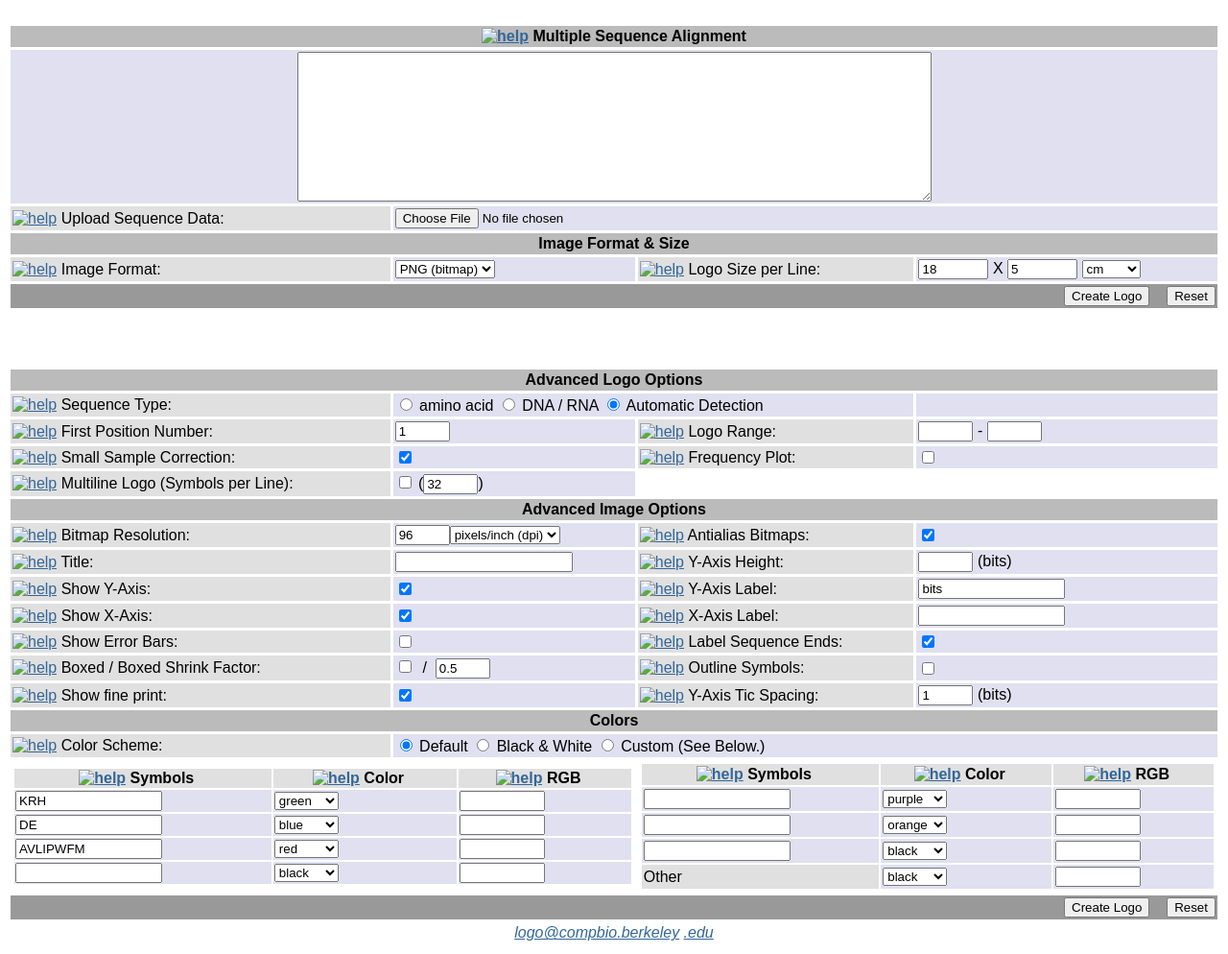
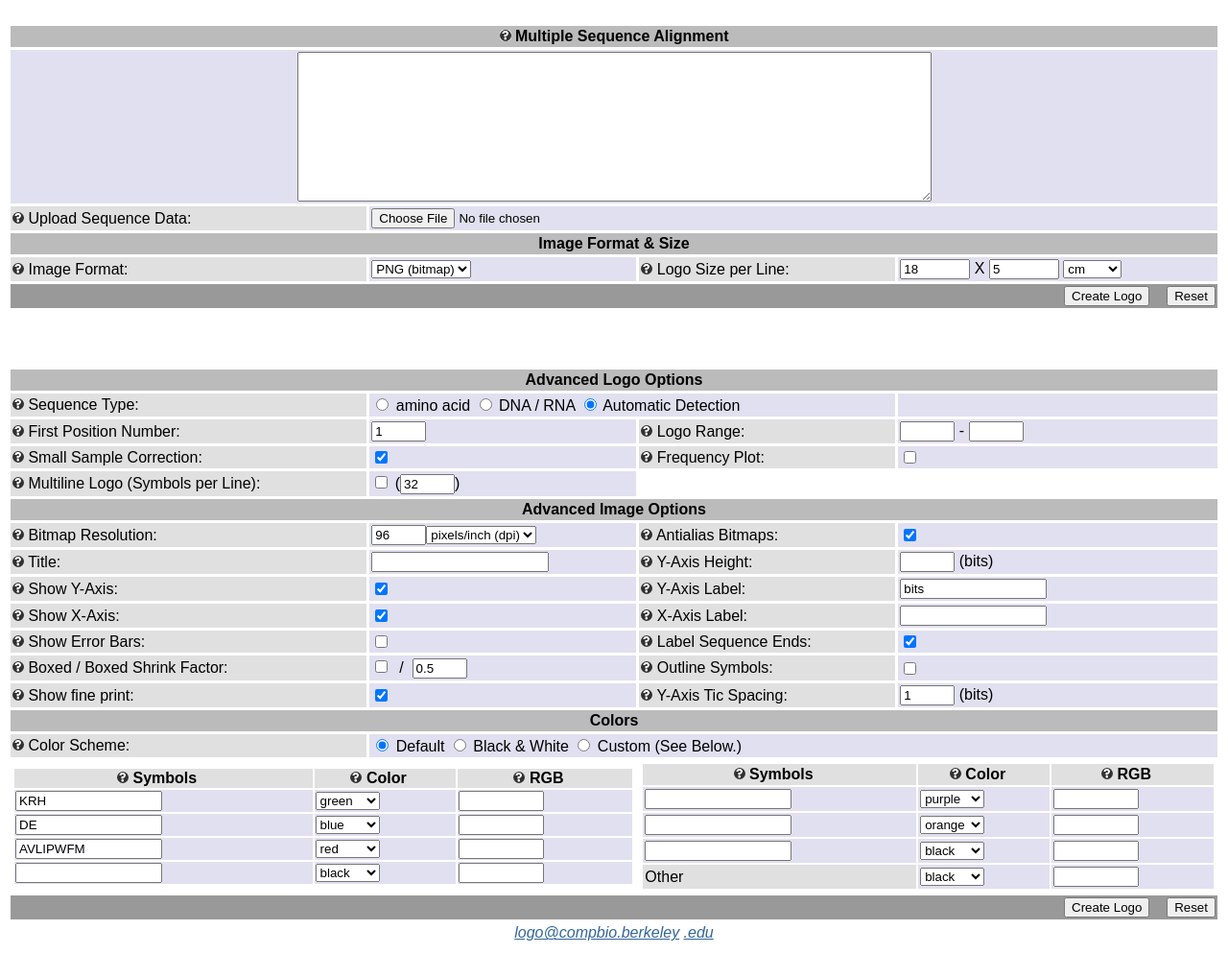
Before and after one commit to brian122616/brian122616.github.io, a plain HTML site: page index.html in a window 1280 px wide. Shown: the part 66-1060 px from the top of the page at 96% size. Drawn offline with Linux system fonts and the light colour scheme.

Commit message:
Update index.html

```diff
--- a/index.html
+++ b/index.html
@@ -65,7 +65,7 @@
 
 
 <tr><th colspan="4" >
-<a href="info.html#msa"><img src="img/info.gif" alt="help" width="12" height="12" border="0" /></a>
+<a href="info.html#msa"><img src="info.gif" alt="help" width="12" height="12" border="0" /></a>
 Multiple Sequence Alignment
 </th></tr>
 
@@ -77,7 +77,7 @@ Multiple Sequence Alignment
 
 <tr>
 <td colspan="1" class="label">
-<a href="info.html#upload"><img src="img/info.gif" alt="help" width="12" height="12" border="0" /></a>
+<a href="info.html#upload"><img src="info.gif" alt="help" width="12" height="12" border="0" /></a>
   Upload Sequence Data:
 </td>
 <td colspan="3" class="input">
@@ -91,7 +91,7 @@ Image Format &amp; Size
 
 <tr>
 <td class="label">
-  <a href="info.html#format"><img src="img/info.gif" alt="help" width="12" height="12" border="0" /></a>
+  <a href="info.html#format"><img src="info.gif" alt="help" width="12" height="12" border="0" /></a>
   Image Format:
 </td>
 <td class="input">
@@ -103,7 +103,7 @@ Image Format &amp; Size
 </select>
 </td>
 <td class="label">
-  <a href="info.html#size"><img src="img/info.gif" alt="help" width="12" height="12" border="0" /></a>
+  <a href="info.html#size"><img src="info.gif" alt="help" width="12" height="12" border="0" /></a>
   Logo Size per Line:
 </td>
 <td class="input" >
@@ -137,7 +137,7 @@ Image Format &amp; Size
 
 <tr>
 <td class="label">
-  <a href="info.html#seqtype"><img src="img/info.gif" alt="help" width="12" height="12" border="0" /></a>
+  <a href="info.html#seqtype"><img src="info.gif" alt="help" width="12" height="12" border="0" /></a>
   Sequence Type:
 </td>
 <td class="input" colspan="2">
@@ -150,14 +150,14 @@ Image Format &amp; Size
 
 <tr>
 <td class="label">
-<a href="info.html#firstnum"><img src="img/info.gif" alt="help" width="12" height="12" border="0" /></a>
+<a href="info.html#firstnum"><img src="info.gif" alt="help" width="12" height="12" border="0" /></a>
  First Position Number:
 </td>
 <td class="input">
   <input type="text" name="firstnum" value="1" size="4" maxlength="80" />
 </td>
 <td class="label">
-  <a href="info.html#range"><img src="img/info.gif" alt="help" width="12" height="12" border="0" /></a>
+  <a href="info.html#range"><img src="info.gif" alt="help" width="12" height="12" border="0" /></a>
   Logo Range:
 </td>
 <td class="input">
@@ -167,7 +167,7 @@ Image Format &amp; Size
 
 <tr>
 <td class="label">
-  <a href="info.html#ssc"><img src="img/info.gif" alt="help" width="12" height="12" border="0" /></a>
+  <a href="info.html#ssc"><img src="info.gif" alt="help" width="12" height="12" border="0" /></a>
   Small Sample Correction:
 </td>
 <td class="input">
@@ -175,7 +175,7 @@ Image Format &amp; Size
 </td>
 
 <td class="label">
-  <a href="info.html#uniform"><img src="img/info.gif" alt="help" width="12" height="12" border="0" /></a>
+  <a href="info.html#uniform"><img src="info.gif" alt="help" width="12" height="12" border="0" /></a>
   Frequency Plot:
 </td>
 <td class="input">
@@ -186,7 +186,7 @@ Image Format &amp; Size
 
 
 <td class="label">
-  <a href="info.html#multiline"><img src="img/info.gif" alt="help" width="12" height="12" border="0" /></a>
+  <a href="info.html#multiline"><img src="info.gif" alt="help" width="12" height="12" border="0" /></a>
   Multiline Logo (Symbols per Line):
 </td>
 
@@ -207,7 +207,7 @@ Image Format &amp; Size
 
 <tr>
 <td class="label">
-  <a href="info.html#res"><img src="img/info.gif" alt="help" width="12" height="12" border="0" /></a>
+  <a href="info.html#res"><img src="info.gif" alt="help" width="12" height="12" border="0" /></a>
   Bitmap Resolution:
 </td>
 <td class="input">
@@ -218,7 +218,7 @@ Image Format &amp; Size
 </select>
 </td>
 <td class="label">
-  <a href="info.html#antialias"><img src="img/info.gif" alt="help" width="12" height="12" border="0" /></a>
+  <a href="info.html#antialias"><img src="info.gif" alt="help" width="12" height="12" border="0" /></a>
   Antialias Bitmaps:
 </td>
 <td class="input">
@@ -230,14 +230,14 @@ Image Format &amp; Size
 
 <tr>
 <td class="label">
-  <a href="info.html#title"><img src="img/info.gif" alt="help" width="12" height="12" border="0" /></a>
+  <a href="info.html#title"><img src="info.gif" alt="help" width="12" height="12" border="0" /></a>
   Title:
 </td>
 <td class="input" colspan="1">
   <input type="text" name="title"  size="20" maxlength="80" />
 </td>
 <td class="label">
- <a href="info.html#barbits"><img src="img/info.gif" alt="help" width="12" height="12" border="0" /></a>
+ <a href="info.html#barbits"><img src="info.gif" alt="help" width="12" height="12" border="0" /></a>
  Y-Axis Height:
 </td>
 <td class="input">
@@ -248,14 +248,14 @@ Image Format &amp; Size
 
 <tr>
 <td class="label">
-  <a href="info.html#yaxis"><img src="img/info.gif" alt="help" width="12" height="12" border="0" /></a>
+  <a href="info.html#yaxis"><img src="info.gif" alt="help" width="12" height="12" border="0" /></a>
   Show Y-Axis:
 </td>
 <td class="input">
   <label><input type="checkbox" name="yaxis" value="on" checked="checked" /></label>
 </td>
 <td class="label">
-  <a href="info.html#yaxis_label"><img src="img/info.gif" alt="help" width="12" height="12" border="0" /></a>
+  <a href="info.html#yaxis_label"><img src="info.gif" alt="help" width="12" height="12" border="0" /></a>
   Y-Axis Label:
 </td>
 <td class="input">
@@ -266,14 +266,14 @@ Image Format &amp; Size
 <tr>
 
 <td class="label">
-  <a href="info.html#xaxis"><img src="img/info.gif" alt="help" width="12" height="12" border="0" /></a>
+  <a href="info.html#xaxis"><img src="info.gif" alt="help" width="12" height="12" border="0" /></a>
   Show X-Axis:
 </td>
 <td class="input">
   <label><input type="checkbox" name="xaxis" value="on" checked="checked" /></label>
 </td>
 <td class="label">
-  <a href="info.html#xaxis_label"><img src="img/info.gif" alt="help" width="12" height="12" border="0" /></a>
+  <a href="info.html#xaxis_label"><img src="info.gif" alt="help" width="12" height="12" border="0" /></a>
   X-Axis Label:
 </td>
 <td class="input">
@@ -284,7 +284,7 @@ Image Format &amp; Size
 
 <tr>
 <td class="label">
-  <a href="info.html#errbar"><img src="img/info.gif" alt="help" width="12" height="12" border="0" /></a>
+  <a href="info.html#errbar"><img src="info.gif" alt="help" width="12" height="12" border="0" /></a>
   Show Error Bars:
 </td>
 <td class="input">
@@ -292,7 +292,7 @@ Image Format &amp; Size
 </td>
 
 <td class="label">
-  <a href="info.html#ends"><img src="img/info.gif" alt="help" width="12" height="12" border="0" /></a>
+  <a href="info.html#ends"><img src="info.gif" alt="help" width="12" height="12" border="0" /></a>
   Label Sequence Ends:
 </td>
 <td class="input">
@@ -303,7 +303,7 @@ Image Format &amp; Size
 
 <tr>
 <td class="label">
-  <a href="info.html#boxed"><img src="img/info.gif" alt="help" width="12" height="12" border="0" /></a>
+  <a href="info.html#boxed"><img src="info.gif" alt="help" width="12" height="12" border="0" /></a>
   Boxed / Boxed Shrink Factor:
 </td>
 <td class="input" colspan="1">
@@ -312,7 +312,7 @@ Image Format &amp; Size
   <input type="text" name="shrink" value="0.5" size="4" maxlength="80" />
 </td>
 <td class="label" colspan="1">
-  <a href="info.html#outline"><img src="img/info.gif" alt="help" width="12" height="12" border="0" /></a>
+  <a href="info.html#outline"><img src="info.gif" alt="help" width="12" height="12" border="0" /></a>
   Outline Symbols:
 </td>
 <td class="input" colspan="1">
@@ -322,14 +322,14 @@ Image Format &amp; Size
 
 <tr>
 <td class="label">
-  <a href="info.html#fineprint"><img src="img/info.gif" alt="help" width="12" height="12" border="0" /></a>
+  <a href="info.html#fineprint"><img src="info.gif" alt="help" width="12" height="12" border="0" /></a>
   Show fine print:
 </td>
 <td class="input" colspan="1">
   <label><input type="checkbox" name="fineprint" value="on" checked="checked" /></label>&nbsp;
 </td>
 <td class="label">
- <a href="info.html#ticbits"><img src="img/info.gif" alt="help" width="12" height="12" border="0" /></a>
+ <a href="info.html#ticbits"><img src="info.gif" alt="help" width="12" height="12" border="0" /></a>
  Y-Axis Tic Spacing:
 </td>
 <td class="input">
@@ -347,7 +347,7 @@ Image Format &amp; Size
 
 <tr>
 <td class="label">
-  <a href="info.html#colors"><img src="img/info.gif" alt="help" width="12" height="12" border="0" /></a>
+  <a href="info.html#colors"><img src="info.gif" alt="help" width="12" height="12" border="0" /></a>
   Color Scheme:
 </td>
 <td class="input" colspan="3">
@@ -359,15 +359,15 @@ Image Format &amp; Size
 <table width="100%" border="0" cellpadding="1" cellspacing="2" >
 <tr>
   <th class="sub">
-    <a href="info.html#color_sym"><img src="img/info.gif" alt="help" width="12" height="12" border="0" /></a>
+    <a href="info.html#color_sym"><img src="info.gif" alt="help" width="12" height="12" border="0" /></a>
     Symbols &nbsp;&nbsp;
   </th>
   <th class="sub">
-    <a href="info.html#color_color"><img src="img/info.gif" alt="help" width="12" height="12" border="0" /></a>
+    <a href="info.html#color_color"><img src="info.gif" alt="help" width="12" height="12" border="0" /></a>
     Color &nbsp;&nbsp;
   </th>
   <th class="sub">
-    <a href="info.html#color_rgb"><img src="img/info.gif" alt="help" width="12" height="12" border="0" /></a>
+    <a href="info.html#color_rgb"><img src="info.gif" alt="help" width="12" height="12" border="0" /></a>
     RGB &nbsp;&nbsp;
   </th>
 </tr>
@@ -417,15 +417,15 @@ Image Format &amp; Size
 cellspacing="2" >
 <tr>
   <th class="sub">
-    <a href="info.html#color_sym"><img src="img/info.gif" alt="help" width="12" height="12" border="0" /></a>
+    <a href="info.html#color_sym"><img src="info.gif" alt="help" width="12" height="12" border="0" /></a>
     Symbols &nbsp;&nbsp;
   </th>
   <th class="sub">
-    <a href="info.html#color_color"><img src="img/info.gif" alt="help" width="12" height="12" border="0" /></a>
+    <a href="info.html#color_color"><img src="info.gif" alt="help" width="12" height="12" border="0" /></a>
     Color &nbsp;&nbsp;
   </th>
   <th class="sub">
-    <a href="info.html#color_rgb"><img src="img/info.gif" alt="help" width="12" height="12" border="0" /></a>
+    <a href="info.html#color_rgb"><img src="info.gif" alt="help" width="12" height="12" border="0" /></a>
     RGB &nbsp;&nbsp;
   </th>
 </tr>
```
